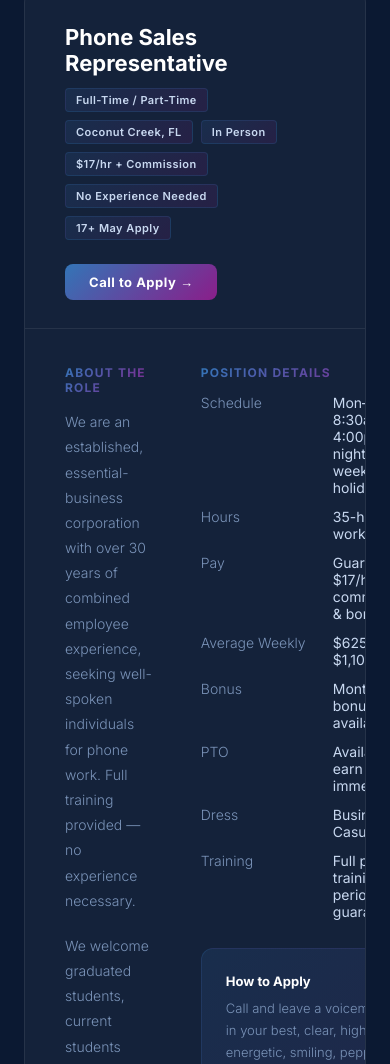
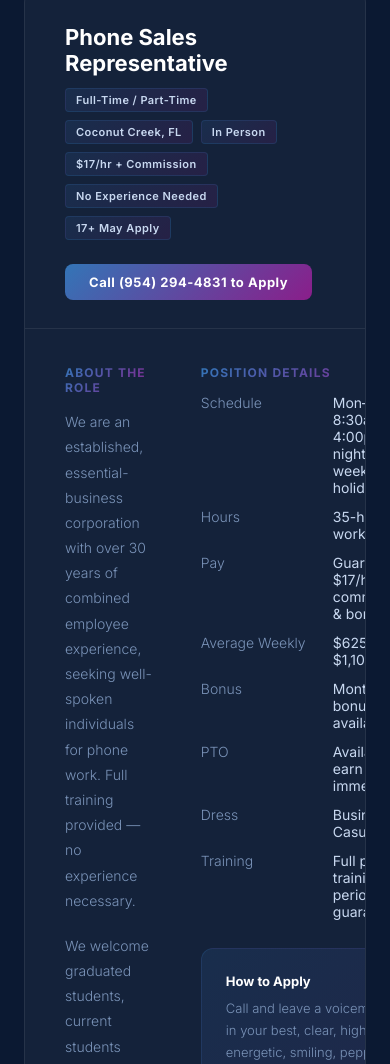
Before and after one commit to cjmckennitt-png/chemusa, a plain HTML site: page careers/index.html in a window 390 px wide. Shown: the part 681-1745 px from the top of the page. Drawn offline with Linux system fonts and the light colour scheme.

Commit message:
Change call to apply button to plain text with phone number

```diff
--- a/careers/index.html
+++ b/careers/index.html
@@ -134,7 +134,7 @@
               <span class="job-tag">17+ May Apply</span>
             </div>
           </div>
-          <a href="tel:9542944831" class="job-apply" style="white-space:nowrap">Call to Apply →</a>
+          <span class="job-apply" style="white-space:nowrap;cursor:default">Call (954) 294-4831 to Apply</span>
         </div>
 
         <!-- Job Body -->
```
